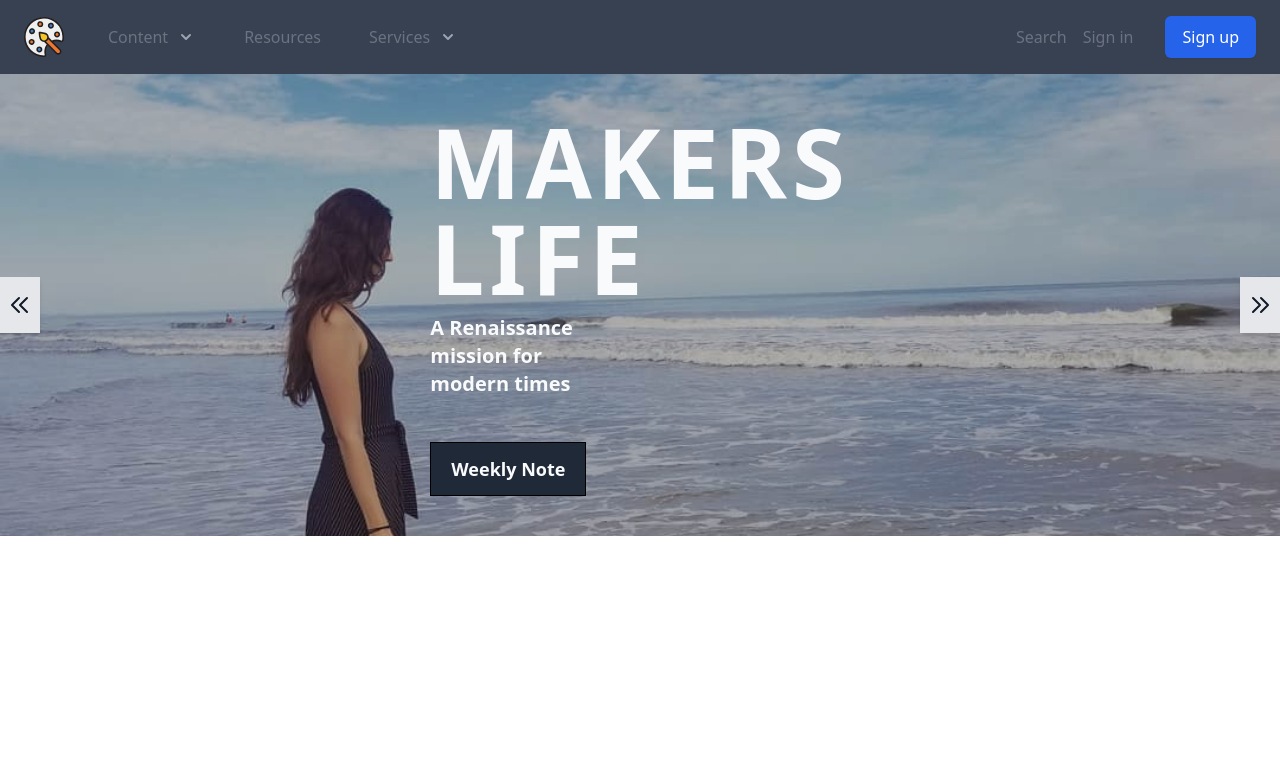
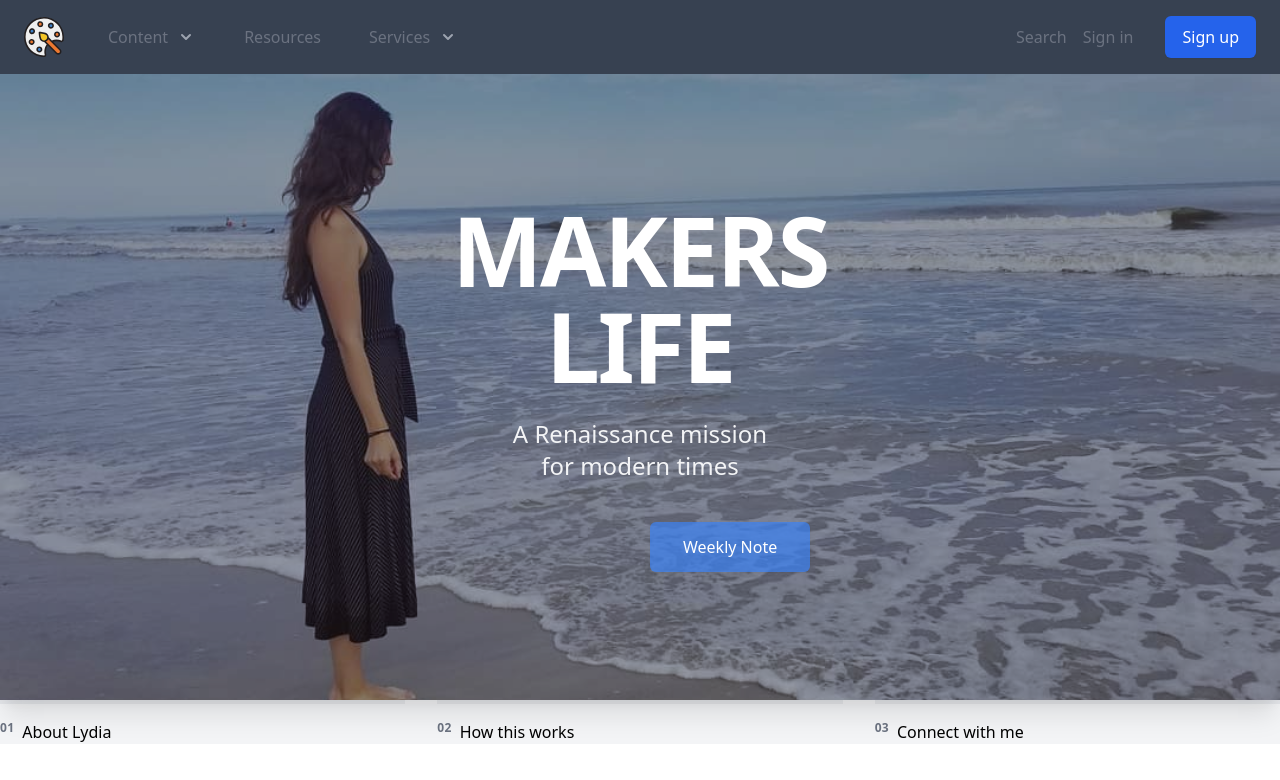
Before and after one commit to JGKapp24/makers-life, a Next.js app: page / in a window 1280 px wide. Shown: the top 780 px of the page. Built offline with nearby package versions, Linux system fonts and the light colour scheme.

Commit message:
Updating hero section

```diff
--- a/pages/index.jsx
+++ b/pages/index.jsx
@@ -1,6 +1,14 @@
+/* eslint-disable jsx-a11y/anchor-is-valid */
 import Head from 'next/head';
+import Link from 'next/link';
 import Header from '../components/Header2';
 import DoubleChevronRightIcon from '../components/icons/DoubleChevronRightIcon';
+
+const steps = [
+  { id: '01', name: 'About Lydia', href: '/about' },
+  { id: '02', name: 'How this works', href: '/about' },
+  { id: '03', name: 'Connect with me', href: '/about' },
+];
 
 export default function Home() {
   return (
@@ -11,8 +19,70 @@ export default function Home() {
       </Head>
 
       <Header />
+      <main className="bg-gray-100">
+        <div>
+          {/* Hero card */}
+          <div className="relative">
+            <div className="absolute inset-x-0 bottom-0 bg-gray-100 h-1/2" />
+            <div className="mx-auto max-w-7xl">
+              <div className="relative shadow-xl sm:overflow-hidden">
+                <div className="absolute inset-0">
+                  <img
+                    className="object-cover w-full h-full"
+                    src="/LydiaImg2.jpg"
+                    alt="People working on laptops"
+                  />
+                  <div className="absolute inset-0 bg-gray-400 mix-blend-multiply" />
+                </div>
+                <div className="relative px-4 py-16 sm:px-6 sm:py-24 lg:py-32 lg:px-8">
+                  <h1 className="text-4xl font-extrabold tracking-tight text-center sm:text-7xl lg:text-8xl">
+                    <span className="block text-white">MAKERS</span>
+                    <span className="block text-white">LIFE</span>
+                  </h1>
+                  <p className="max-w-lg mx-auto mt-6 text-lg text-center text-gray-100 md:text-2xl sm:max-w-3xl">
+                    A Renaissance mission
+                    <br className="" />
+                    {' '}
+                    for modern times
+                  </p>
+                  <div className="max-w-sm mx-auto mt-10 sm:max-w-none sm:flex sm:justify-center">
+                    <div className="space-y-4 sm:space-y-0 sm:mx-auto sm:inline-grid sm:grid-cols-2 sm:gap-5">
+                      <span />
+                      <Link href="/weeklyNote" passHref>
+                        <a
+                          className="flex items-center justify-center px-4 py-3 text-base font-medium text-white bg-blue-500 border border-transparent rounded-md shadow-sm bg-opacity-70 hover:bg-opacity-90 sm:px-8"
+                        >
+                          Weekly Note
+                        </a>
+                      </Link>
+                    </div>
+                  </div>
+                </div>
+              </div>
+            </div>
+          </div>
+        </div>
+        <nav aria-label="Progress">
+          <ol className="space-y-4 md:flex md:space-y-0 md:space-x-8">
+            {steps.map((step) => (
+              <li key={step.name} className="md:flex-1">
+                <Link href={step.href} passHref>
+                  <a
+                    className="flex flex-row py-2 pl-4 border-l-4 border-gray-200 group hover:border-gray-300 md:pl-0 md:pt-4 md:pb-0 md:border-l-0 md:border-t-4"
+                  >
+                    <span className="text-xs font-semibold tracking-wide text-gray-500 uppercase group-hover:text-gray-700">
+                      {step.id}
+                    </span>
+                    <span className="ml-2 font-medium">{step.name}</span>
+                  </a>
+                </Link>
+              </li>
+            ))}
+          </ol>
+        </nav>
+      </main>
 
-      <main>
+      {/* <main>
         <div className="relative grid grid-cols-1 px-12 py-8 pb-10 md:py-10 md:px-20 place-items-center">
           <div
             className="absolute inset-y-0 left-0 grid grid-cols-1 place-items-center"
@@ -60,7 +130,7 @@ export default function Home() {
             <div className="absolute inset-0 bg-black bg-opacity-25 -z-10" />
           </div>
         </div>
-      </main>
+      </main> */}
 
       {/* <footer>
         <a
```
